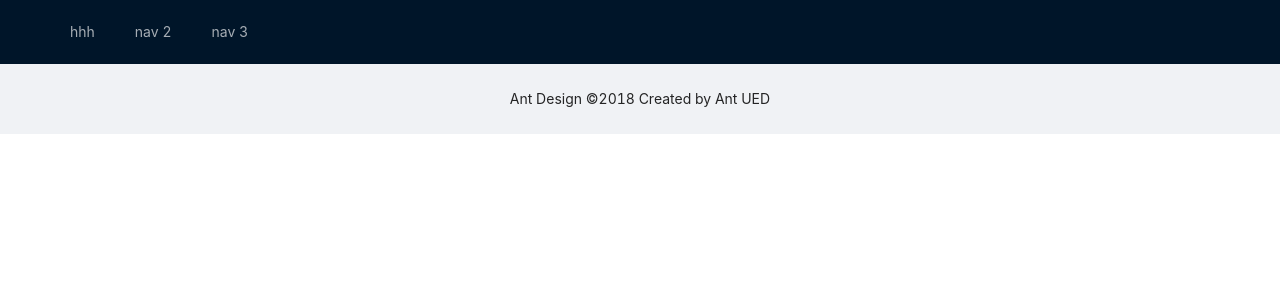
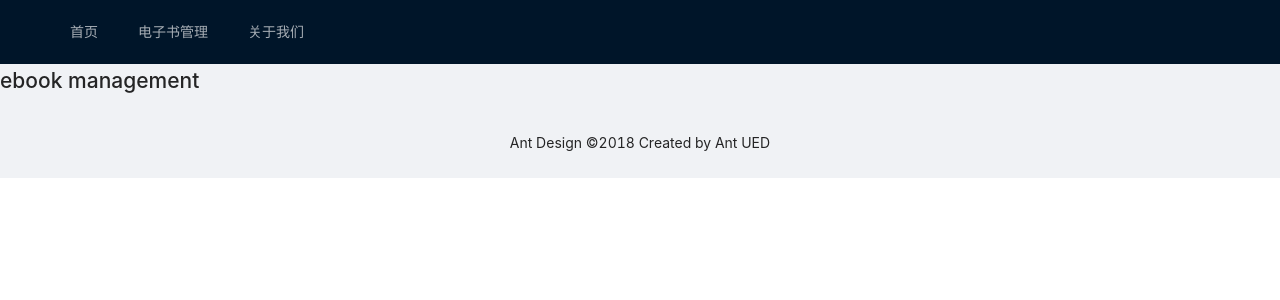
Before and after one commit to Lin-716/wiki, a Vue app in the folder web/: page /admin/admin-ebook in a window 1280 px wide. Shown: the top 300 px of the page. Built offline with nearby package versions, Linux system fonts and the light colour scheme; no server answers.

Commit message:
ebook页面

```diff
--- a/web/src/components/the-header.vue
+++ b/web/src/components/the-header.vue
@@ -7,9 +7,9 @@
         v-model:selectedKeys="selectedKeys1"
         :style="{ lineHeight: '64px' }"
     >
-      <a-menu-item key="1">hhh</a-menu-item>
-      <a-menu-item key="2">nav 2</a-menu-item>
-      <a-menu-item key="3">nav 3</a-menu-item>
+      <a-menu-item key="/"><router-link to="/">首页</router-link></a-menu-item>
+      <a-menu-item key="/admin/ebook"><router-link to="/admin/ebook">电子书管理</router-link></a-menu-item>
+      <a-menu-item key="/about"><router-link to="/about">关于我们</router-link></a-menu-item>
     </a-menu>
   </a-layout-header>
 </template>
--- a/web/src/router/index.ts
+++ b/web/src/router/index.ts
@@ -1,5 +1,7 @@
 import { createRouter, createWebHistory, RouteRecordRaw } from 'vue-router'
-import Home from '../views/Home.vue'
+import Home from '../views/home.vue'
+import About from '../views/about.vue'
+import AdminEbook from '../views/admin/admin-ebook.vue'
 
 const routes: Array<RouteRecordRaw> = [
   {
@@ -8,12 +10,18 @@
     component: Home
   },
   {
+    path: '/admin/admin-ebook',
+    name: 'AdminEbook',
+    component: AdminEbook
+  },
+  {
     path: '/about',
     name: 'About',
+    component: About
     // route level code-splitting
     // this generates a separate chunk (about.[hash].js) for this route
     // which is lazy-loaded when the route is visited.
-    component: () => import(/* webpackChunkName: "about" */ '../views/About.vue')
+    // component: () => import(/* webpackChunkName: "about" */ '../views/about.vue')
   }
 ]
 
--- /dev/null
+++ b/web/src/views/admin/admin-ebook.vue
@@ -0,0 +1,5 @@
+<template>
+  <div class="admin-ebook">
+    <h1>ebook management</h1>
+  </div>
+</template>
```
Also changed, not shown: web/src/views/about.vue (renamed from web/src/views/About.vue), web/src/views/home.vue (renamed from web/src/views/Home.vue), 1 other file (tests, documents, lock files or other folders).
